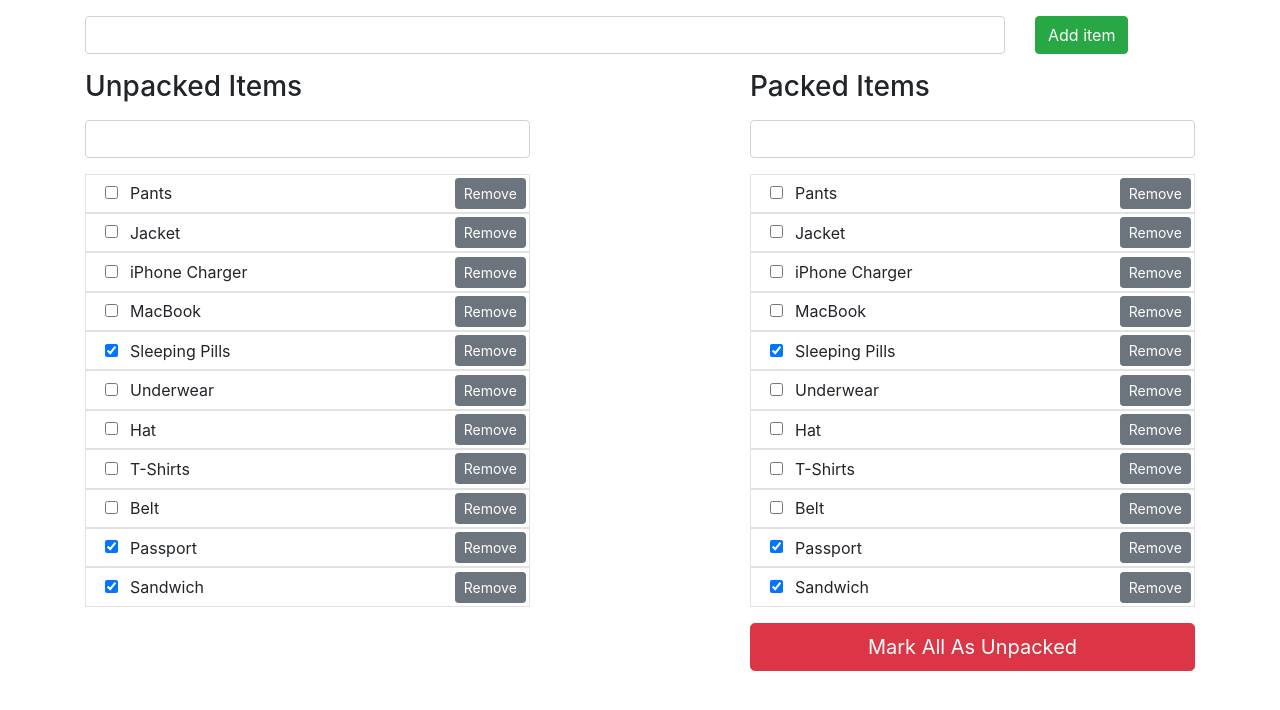
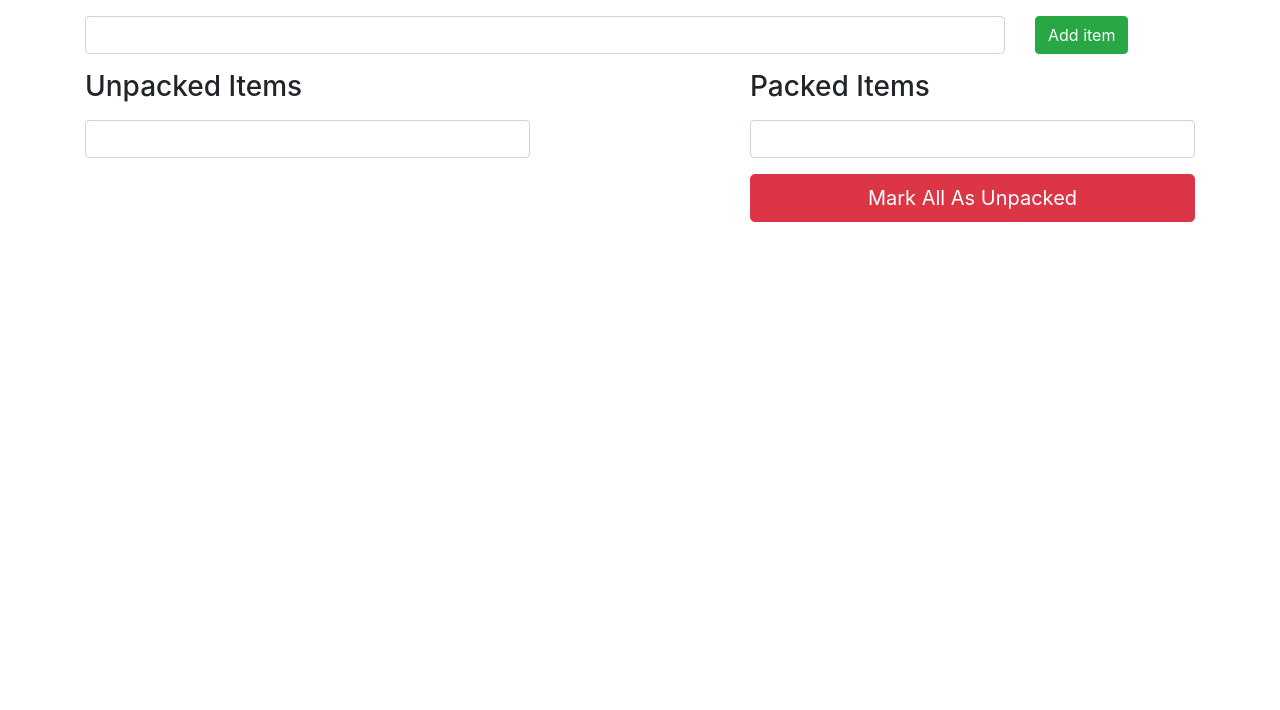
Before and after one commit to htecvc2x/08_mini_projects_jsa, a React (Create React App) app: page / in a window 1280 px wide. Shown: the top 710 px of the page. Built offline with nearby package versions, Linux system fonts and the light colour scheme.

Commit message:
packed, unpacked list fix

```diff
--- a/src/App.js
+++ b/src/App.js
@@ -10,10 +10,10 @@ class App extends Component {
         <NewItem />
         <div className="row">
           <div className="col-md-5">
-            <ListItems title="Unpacked Items" items={defaultState} />
+            <ListItems title="Unpacked Items" items={defaultState} packed="true" />
           </div>
           <div className="offset-md-2 col-md-5">
-            <ListItems title="Packed Items" items={defaultState} />
+            <ListItems title="Packed Items" items={defaultState} packed="false" />
             <button className="btn btn-danger btn-lg btn-block">
               Mark All As Unpacked
             </button>
--- a/src/components/ListItems.js
+++ b/src/components/ListItems.js
@@ -8,8 +8,9 @@ class ListItems extends Component {
   updateFilter = searchTerm => {};
 
   render() {
-    const { title, items } = this.props;
-    const elements = items.map((item) => {
+    const { title, items, packed} = this.props;
+      console.log(packed);
+    const elements = items.filter((item) => item.packed == packed).map((item) => {
     return (
         <Item item={item} />
     )
```
